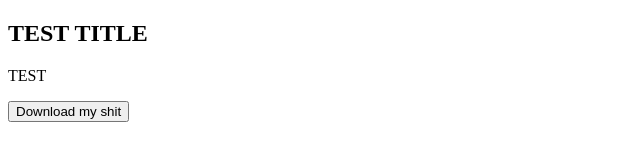
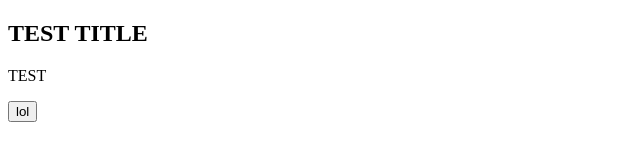
Before and after one commit to Synvoni/Test, a plain HTML site: page index.html in a window 1280 px wide. Shown: the whole page, without its empty margins (0-640 px from the left). Drawn offline with Linux system fonts and the light colour scheme.

Commit message:
index.html

```diff
--- a/index.html
+++ b/index.html
@@ -8,6 +8,6 @@
 <h2>TEST TITLE</h2>
   <p>TEST</p>
 
-<button>Download my shit</button>
+<a href="http://google.com/"><button>lol</button></a>
 </body>
 </html>
```
